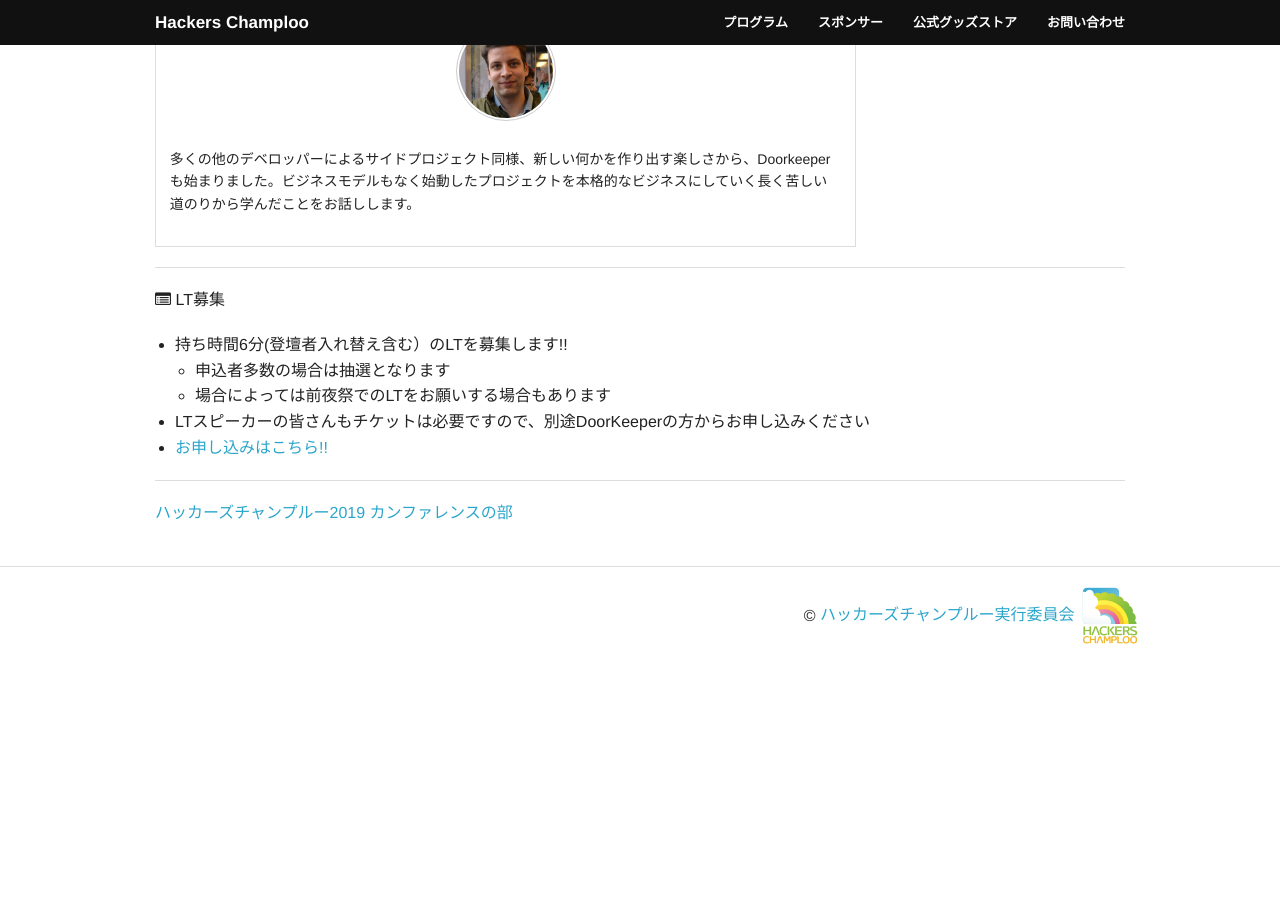
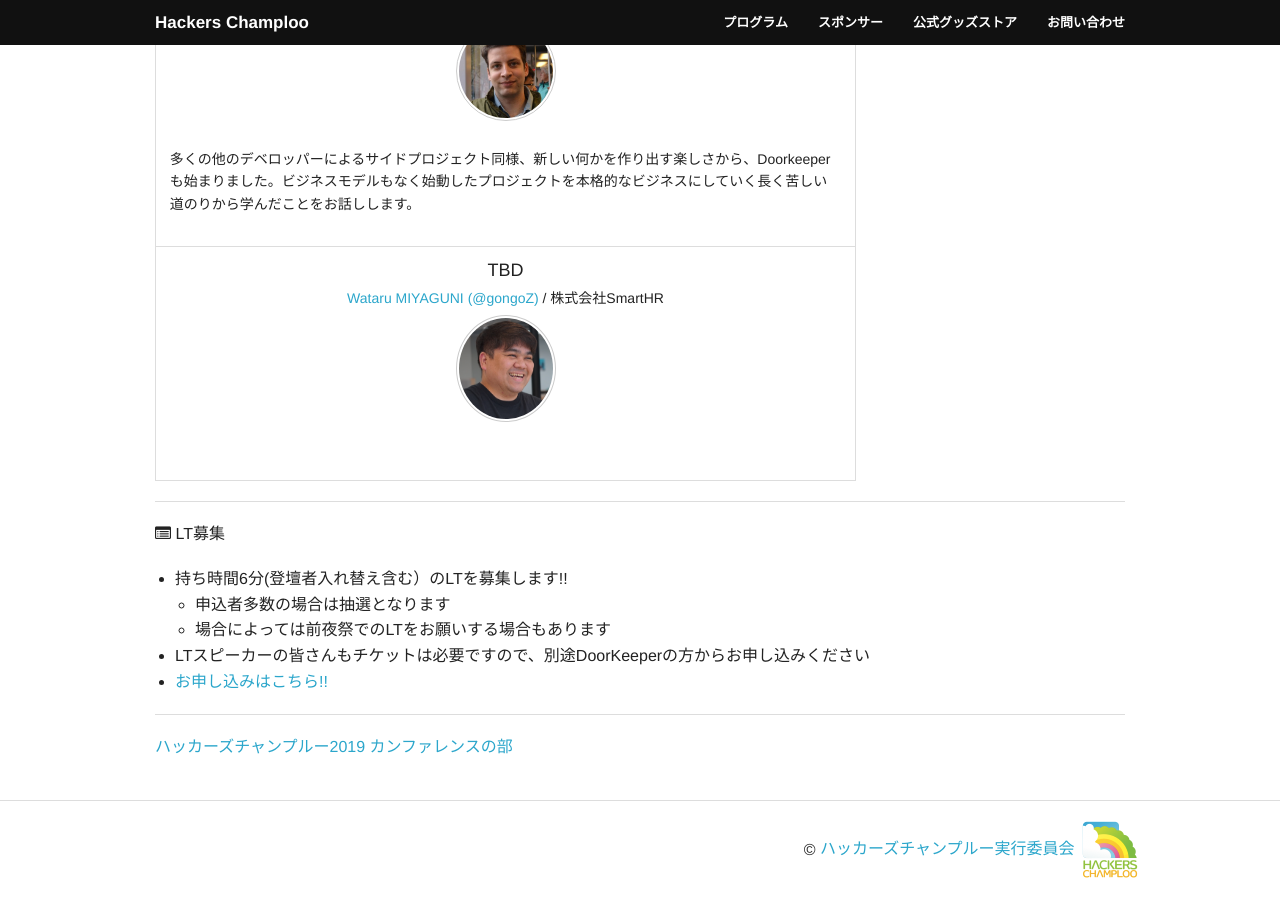
Before and after one commit to hackers-champloo/hackers-champloo.github.io, a Jekyll site: the page built from 2019/program.md, in a window 1280 px wide and 900 px high, scrolled down 1344 px. Built offline with Jekyll 4.4.1, drawn with Linux system fonts in a browser that asks for light colours; nearby versions of some CDN libraries; a script that is not in the unit is left out; before the commit the page ends 2011 px from its top, so only the background shows below that.

Commit message:
ゲストにごんごさん追加

```diff
--- a/2019/program.md
+++ b/2019/program.md
@@ -81,6 +81,19 @@ description: 2019年6月29日（土曜日） 9時半開場 琉球大学法文学
             </p>
         </td>
       </tr>
+      <tr>
+        <td>
+          <p class="track-title">TBD</p>
+          <p class="track-speaker">
+            <a href="http://gongo.pw/" target="_blank">Wataru MIYAGUNI (@gongoZ)</a> / 株式会社SmartHR<br/>
+            <a href="http://gongo.pw/" target="_blank">
+              <img class="speaker-photo" src="/img/2019/speakers/gongo.png" />
+            </a>
+            </p>
+            <p class="track-description">
+            </p>
+        </td>
+      </tr>
 
     </tbody>
   </table>
```
Also changed, not shown: img/2019/speakers/gongo.png (added).
